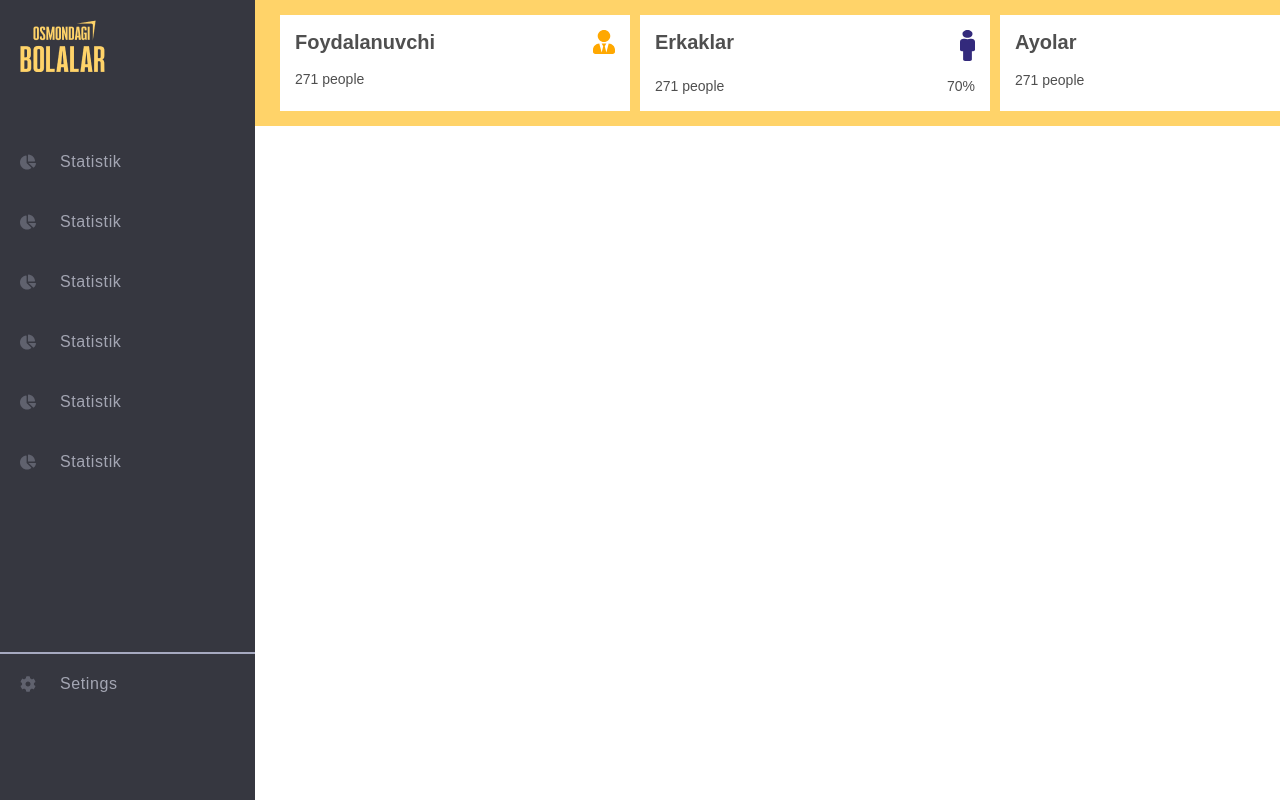
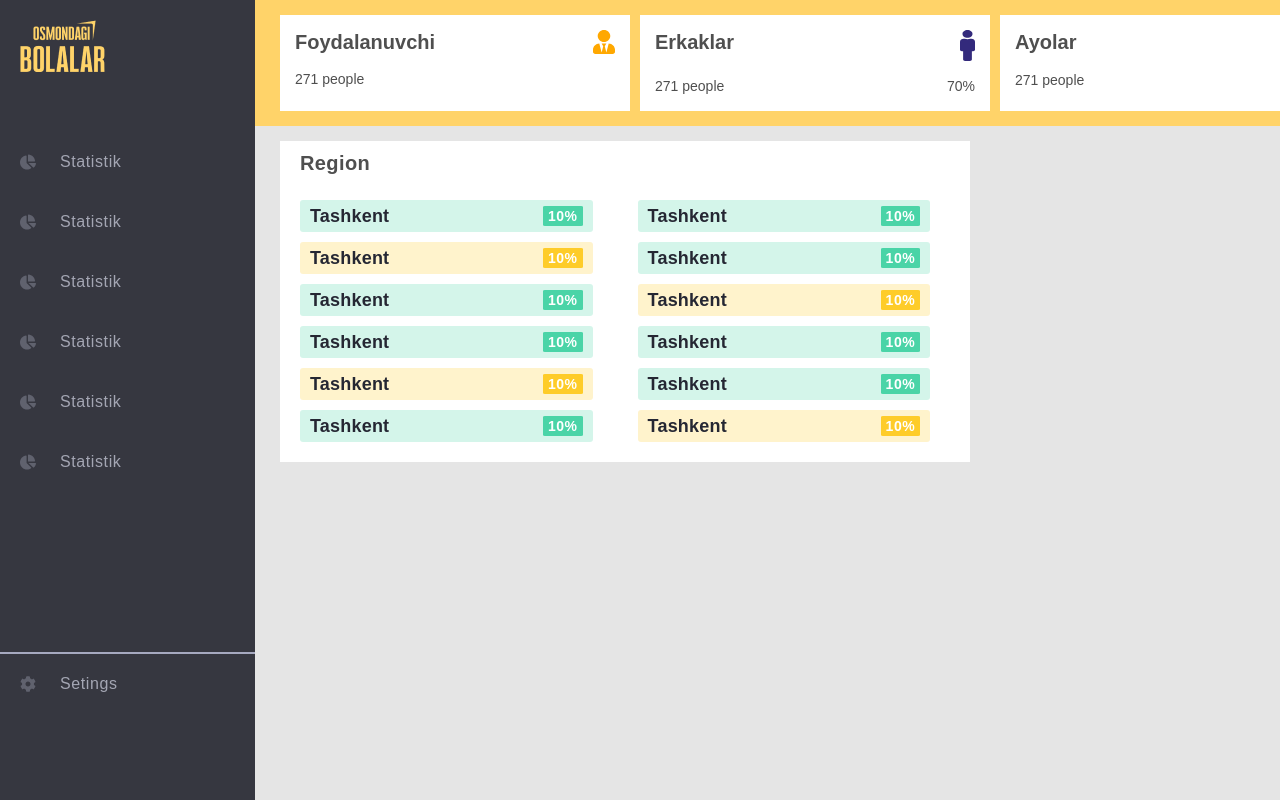
Before and after one commit to abutechuz/osmondagi-bolalar-admin, a React (Create React App) app: page /statistics in a window 1280 px wide. Shown: the top 800 px of the page. Built offline with nearby package versions, Linux system fonts and the light colour scheme.

Commit message:
dash reg done

```diff
--- a/src/App.scss
+++ b/src/App.scss
@@ -41,7 +41,7 @@ body {
   font-family: "Robot", "Arial", sans-serif;
   font-size: 16px;
   line-height: 1.5;
-  background-color: #fff;
+  background-color: #E5E5E5;
   color: #222;
   overflow: hidden;
 }
--- /dev/null
+++ b/src/components/DashReg/DashReg.js
@@ -0,0 +1,62 @@
+import "./DashReg.scss"
+
+function DashReg () {
+  return (
+    <>
+      <div className="stats__reg stats-reg">
+        <h3 className="stats-reg__title">Region</h3>
+        <ul className="stats-reg__list">
+          <li className="stats-reg__item">
+            <p className="stats-reg__text">Tashkent</p>
+            <span className="stats-reg__span">10%</span>
+          </li>
+          <li className="stats-reg__item">
+            <p className="stats-reg__text">Tashkent</p>
+            <span className="stats-reg__span">10%</span>
+          </li>
+          <li className="stats-reg__item">
+            <p className="stats-reg__text">Tashkent</p>
+            <span className="stats-reg__span">10%</span>
+          </li>
+          <li className="stats-reg__item">
+            <p className="stats-reg__text">Tashkent</p>
+            <span className="stats-reg__span">10%</span>
+          </li>
+          <li className="stats-reg__item">
+            <p className="stats-reg__text">Tashkent</p>
+            <span className="stats-reg__span">10%</span>
+          </li>
+          <li className="stats-reg__item">
+            <p className="stats-reg__text">Tashkent</p>
+            <span className="stats-reg__span">10%</span>
+          </li>
+          <li className="stats-reg__item">
+            <p className="stats-reg__text">Tashkent</p>
+            <span className="stats-reg__span">10%</span>
+          </li>
+          <li className="stats-reg__item">
+            <p className="stats-reg__text">Tashkent</p>
+            <span className="stats-reg__span">10%</span>
+          </li>
+          <li className="stats-reg__item">
+            <p className="stats-reg__text">Tashkent</p>
+            <span className="stats-reg__span">10%</span>
+          </li>
+          <li className="stats-reg__item">
+            <p className="stats-reg__text">Tashkent</p>
+            <span className="stats-reg__span">10%</span>
+          </li>
+          <li className="stats-reg__item">
+            <p className="stats-reg__text">Tashkent</p>
+            <span className="stats-reg__span">10%</span>
+          </li>
+          <li className="stats-reg__item">
+            <p className="stats-reg__text">Tashkent</p>
+            <span className="stats-reg__span">10%</span>
+          </li>
+        </ul>
+      </div>
+    </>
+  )
+}
+export default DashReg
--- /dev/null
+++ b/src/components/DashReg/DashReg.scss
@@ -0,0 +1,66 @@
+.stats__reg {
+  width: 64.5%;
+  background-color: #fff;
+}
+.stats-reg {
+  margin-top: 15px;
+  padding: 10px 20px;
+
+}
+.stats-reg__title {
+  margin: 0;
+  margin-bottom: 25px;
+  font-weight: bold;
+  font-size: 20px;
+  line-height: 24px;
+  letter-spacing: 0.4px;
+  color: #4f4f4f;
+}
+.stats-reg__list {
+  padding: 0;
+  margin: 0;
+  list-style: none;
+  display: flex;
+  justify-content: space-between;
+  flex-wrap: wrap;
+}
+.stats-reg__item {
+  width: 45%;
+  display: flex;
+  justify-content: space-between;
+  align-items: center;
+  margin-right: 20px;
+  padding: 5px 10px;
+  background-color: rgba(41, 204, 150, 0.2);
+  margin-bottom: 10px;
+  border-radius: 3px;
+
+  &:nth-child(3n) {
+    background-color: rgba(254, 195, 0, 0.2);
+  }
+  &:nth-child(3n) > .stats-reg__span  {
+    background-color: rgba(254, 195, 0, 0.8);
+  }
+}
+.stats-reg__text {
+  margin: 0;
+  font-weight: 600;
+  font-size: 18px;
+  line-height: 22px;
+  letter-spacing: 0.2px;
+  color: #252733;
+  margin-right: 10px;
+}
+.stats-reg__span {
+  margin: 0;
+  background-color: rgba(41, 204, 150, 0.8);
+  padding: 1px 5px;
+  border-radius: 5%;
+
+  font-weight: 600;
+  font-size: 14px;
+  line-height: 18px;
+  letter-spacing: 0.5px;
+  text-transform: uppercase;
+  color: #FFFFFF;
+}
--- a/src/components/Stat/Stat.js
+++ b/src/components/Stat/Stat.js
@@ -1,15 +1,15 @@
 import "./Stat.scss"
 import Container from "../Container/Container"
+import DashReg from "../DashReg/DashReg"
 
 function Stat () {
   return (
     <>
       <section className="stats">
+        <h2 className="visually-hidden">section</h2>
         <Container>
-          <div className="stats__reg">
-
-          </div>
-        </Container>
+          <DashReg />
+        </ Container>
       </section>
     </>
   );
--- a/src/components/Stat/Stat.scss
+++ b/src/components/Stat/Stat.scss
@@ -0,0 +1,2 @@
+.stats {
+}
```
Also changed, not shown: src/components/DashAge/DashAge.js (added), src/components/DashAge/DashAge.scss (added).
